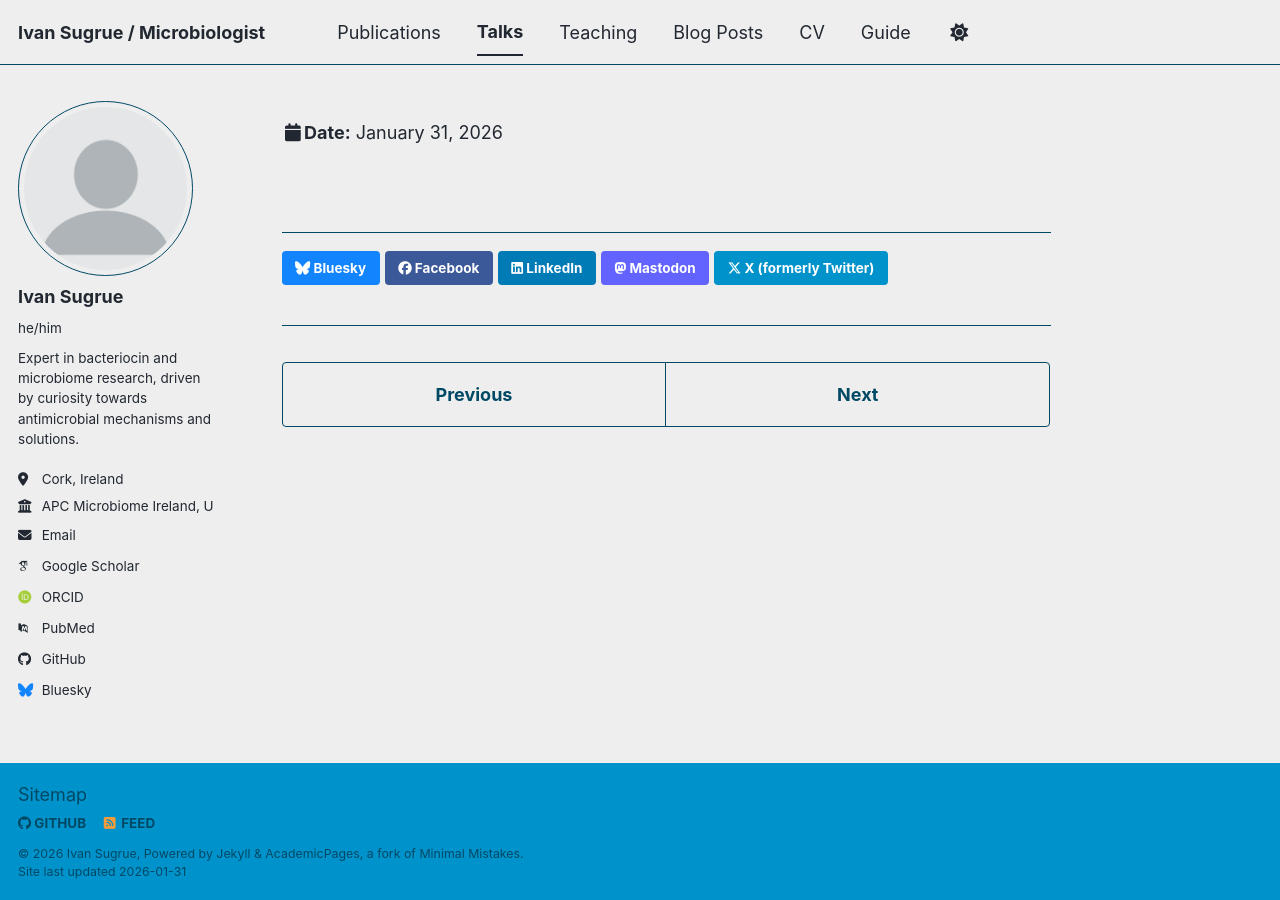
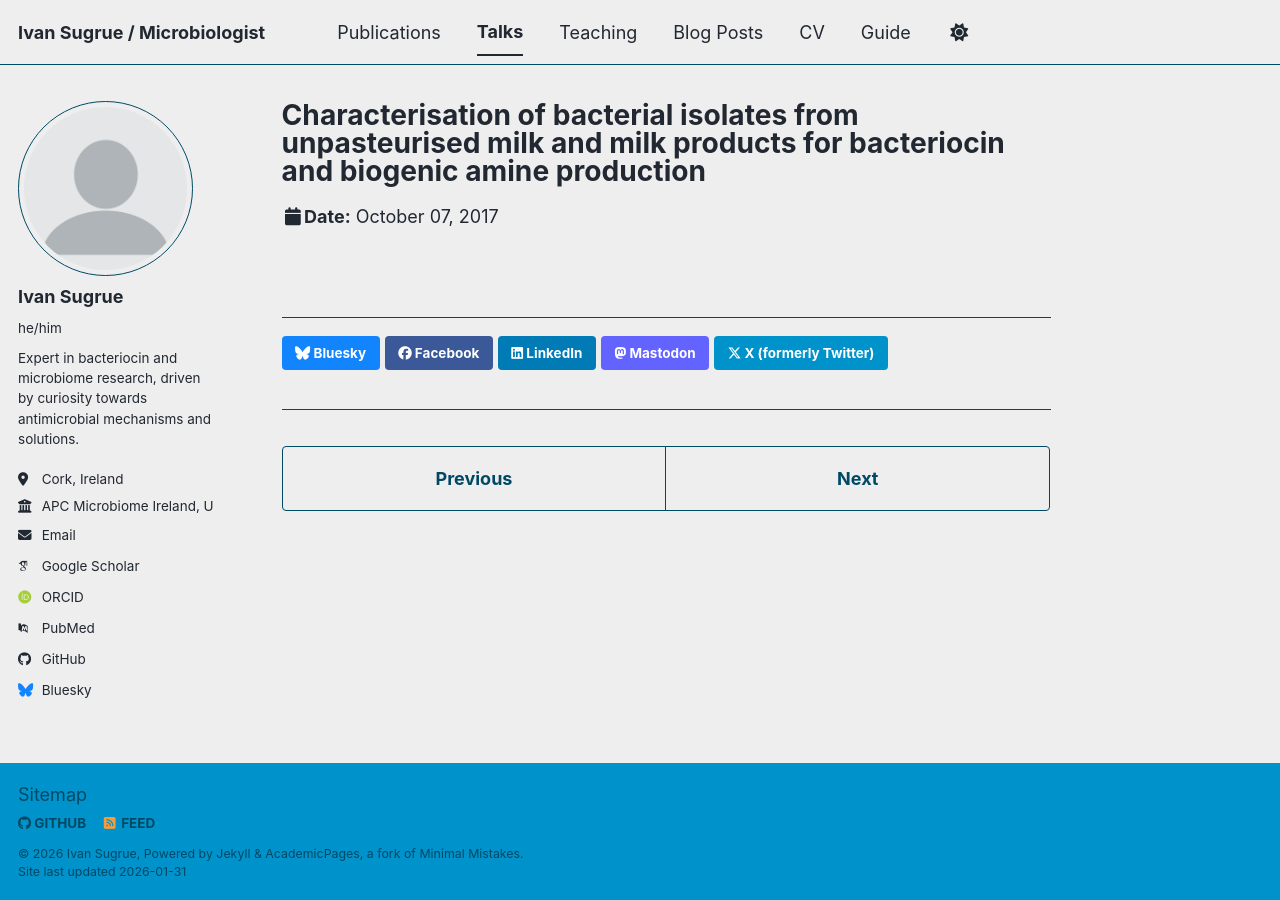
Before and after one commit to ivansugrue/ivansugrue.github.io, a Jekyll site: the page built from _talks/2017-10-07-characterisation-of-bacterial-isolates.md, in a window 1280 px wide. Built offline with Jekyll 4.4.1, drawn with Linux system fonts in a browser that asks for light colours; some web fonts are replaced; a script bundle is joined from its source files by our own code; library files that are not in the unit come from our copies.

Commit message:
Update 2017-10-07-characterisation-of-bacterial-isolates.md

```diff
--- a/_talks/2017-10-07-characterisation-of-bacterial-isolates.md
+++ b/_talks/2017-10-07-characterisation-of-bacterial-isolates.md
@@ -1,6 +1,6 @@
 ---
-title: “Characterisation of bacterial isolates from unpasteurised milk and milk products for bacteriocin and
-biogenic amine production”
+title: "Characterisation of bacterial isolates from unpasteurised milk and milk products for bacteriocin and
+biogenic amine production"
 collection: posters
 type: "poster"
 permalink: /talks/2017-10-07-characterisation-of-bacterial-isolates
```
